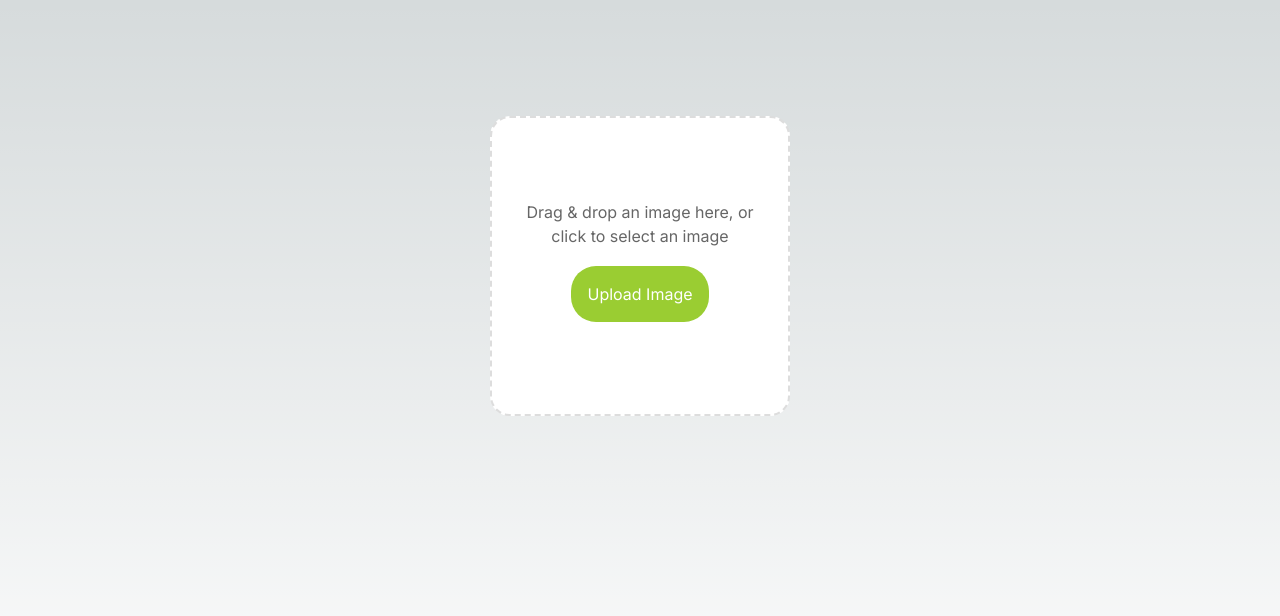
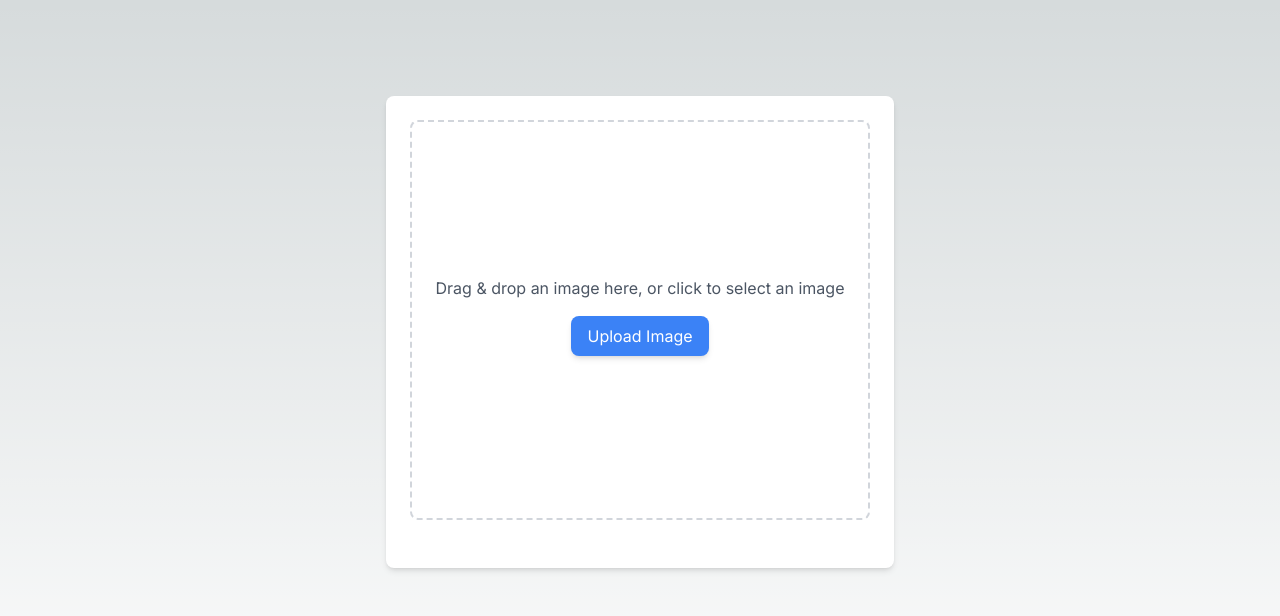
Before and after one commit to j5b4y3r/remove-bg, a Next.js app: page / in a window 1280 px wide. Shown: the top 616 px of the page. Built offline with nearby package versions, Linux system fonts and the light colour scheme.

Commit message:
fixed build issue

```diff
--- a/src/components/remover.tsx
+++ b/src/components/remover.tsx
@@ -1,10 +1,8 @@
-// components/BackgroundRemoval.tsx
+
 'use client'
 import React, { useState, useEffect, useRef } from 'react';
-// import { Button, Typography } from '@material-ui/core';
 import Dropzone from 'react-dropzone';
 import imglyRemoveBackground from '@imgly/background-removal';
-
 
 const BackgroundRemoval: React.FC = () => {
     const [image, setImage] = useState<string | null>(null);
@@ -15,6 +13,7 @@ const BackgroundRemoval: React.FC = () => {
     const imageRef = useRef<HTMLInputElement | null>(null);
     const uploadedImg = useRef<HTMLImageElement | null>(null);
     const [fileSize, setFileSize] = useState<number>(0);
+    const [showUploadSection, setShowUploadSection] = useState<boolean>(true);
 
     useEffect(() => {
         let interval: NodeJS.Timeout;
@@ -27,13 +26,12 @@ const BackgroundRemoval: React.FC = () => {
         return () => clearInterval(interval);
     }, [startTime]);
 
-
     const handleDrop = async (acceptedFiles: File[]) => {
         const file = acceptedFiles[0];
         setImage(URL.createObjectURL(file));
         setResultImage(null);
         setFileSize(file.size);
-        console.log(fileSize)
+        setShowUploadSection(false);
         await removeBackground(file);
     };
 
@@ -41,9 +39,7 @@ const BackgroundRemoval: React.FC = () => {
         try {
             setProcessing(true);
             setStartTime(Date.now());
-            console.log("Processing Image");
             const blob = await imglyRemoveBackground(URL.createObjectURL(file));
-            console.log("Process Complete");
             setResultImage(URL.createObjectURL(blob));
         } catch (error) {
             console.error('Error removing background:', error);
@@ -66,10 +62,6 @@ const BackgroundRemoval: React.FC = () => {
         if (imageRef.current) {
             imageRef.current.click();
         }
-        else {
-            console.log(document.querySelector('#image'))
-        }
-        console.log(imageRef)
     };
 
     const getElapsedTime = () => {
@@ -78,99 +70,83 @@ const BackgroundRemoval: React.FC = () => {
     };
 
     return (
-        <div>
-            {!resultImage && (
+        <div className="flex flex-col items-center justify-center">
+            <div className="w-full min-w-1 max-w-lg p-6 bg-white rounded-lg shadow-md">
+                {showUploadSection && (
                     <Dropzone onDrop={handleDrop}>
                         {({ getRootProps, getInputProps }) => (
-                        <section style={{ display: image ? 'none' : 'block' }}>
-                            <div
+                            <section
+                                className="w-full h-96 flex flex-col items-center justify-center border-2 border-dashed border-gray-300 rounded-lg p-6 mb-6"
+                                style={{ minHeight: '400px' }}
                                 {...getRootProps()}
-                                style={{
-                                    width: '300px',
-                                    height: '300px',
-                                    margin: '20px auto',
-                                    borderRadius: '20px',
-                                    padding: '20px',
-                                    textAlign: 'center',
-                                    cursor: 'pointer',
-                                    backgroundColor: '#fff',
-                                    border: '2px dashed #ddd',
-                                    display: 'flex',
-                                    flexDirection: 'column',
-                                    alignItems: 'center',
-                                    justifyContent: 'center',
-                                }}
                             >
                                 <input {...getInputProps()} style={{display: 'none'}}/>
-                                <p style={{ color: '#666', marginBottom: '10px' }}>
-                                    Drag & drop an image here, or click to select an image
-                                </p>
-                                <button color="primary" style={{ marginBottom: '10px' }}>
-                                    Upload Image
-                                </button>
-                            </div>
+                                <p className="text-gray-600">Drag & drop an image here, or click to select an image</p>
+                                <button className="mt-4 px-4 py-2 bg-blue-500 text-white rounded-lg shadow-md hover:bg-blue-600 transition duration-300 ease-in-out">Upload Image</button>
                             </section>
                         )}
                     </Dropzone>
                 )}
                 {image && !resultImage && (
-                <div style={{justifyContent: 'center', position: 'relative', textAlign: 'center', marginTop: '20px', width: '100%', height: '100%' }}>
-
-                    <div
-                        style={{
-                            position: 'absolute',
-                            top: '-2px',
-                            left: 0,
-                            width: '100%',
-                            height: '2px',
-                            backgroundColor: '#f6c57c',
-                            borderRadius: '0',
-                            zIndex: 2,
-                            animation: 'scanner 4s linear infinite',
-                            boxShadow: '0px 0px 10px 5px #FFB74D',
-                        }}
-                    ></div>
-                    <img ref={uploadedImg}
+                    <div style={{minWidth: "450px", opacity: "0.7", backgroundColor: 'black'}} className="w-full min-w-10 h-96 relative flex justify-center items-center border-2 border-gray-300 rounded-lg p-6 mb-6">
+                        <article
+                            style={{position: 'absolute', top: '50%', left: '50%', transform: 'translate(-50%, -50%)'}}>
+                            <svg className="animate-spin h-10 w-10 mr-3 text-blue-500"
+                                 xmlns="http://www.w3.org/2000/svg" fill="none" viewBox="0 0 24 24">
+                                <circle className="opacity-25" cx="12" cy="12" r="10" stroke="currentColor"
+                                        strokeWidth="4"></circle>
+                                <path className="opacity-75" fill="currentColor"
+                                      d="M4 12a8 8 0 018-8V0C5.373 0 0 5.373 0 12h4zm2 5.291A7.962 7.962 0 014 12H0c0 3.042 1.135 5.824 3 7.938l3-2.647z"></path>
+                            </svg>
+                        </article>
+                        <img
+                            ref={uploadedImg}
                             src={image}
                             alt="Uploaded"
-                        style={{ maxWidth: '100%', maxHeight: '300px', borderRadius: '0', border: '1px solid black', zIndex: 0 }}
+                            className="max-w-full max-h-full"
                         />
+                        <div className="absolute w-full h-full border-2 border-yellow-400 animate-scanner"></div>
                     </div>
                 )}
                 {resultImage && (
-                <div style={{justifyContent: "center", textAlign: 'center', marginTop: '20px', width: '100%', height: '100%' }}>
-                    <img src={resultImage} alt="Result" style={{border: '1px solid black', maxWidth: '100%', maxHeight: '300px' }} />
-                    <div style={{marginTop: '16px'}}>
+                    <div style={{minWidth: '450px'}}>
+                    <div
+                            className="w-full h-96 relative flex flex-col justify-center items-center border-2 border-gray-300 rounded-lg p-6 mb-6">
+                            <img
+                                src={resultImage}
+                                alt="Result"
+                                className="max-w-full max-h-full"
+                            />
+                        </div>
+                        <div className="mt-4 justify-end text-end">
+                            <input
+                                id="image"
+                                ref={imageRef}
+                                type="file"
+                                style={{display: 'none'}}
+                                onChange={(e) => handleDrop(Array.from(e.target.files || []))}
+                            />
                             <button
-                            color="primary"
+                                onClick={handleUploadNewImage}
+                                className="px-4 py-2 bg-gray-300 text-gray-800 rounded-lg shadow-md ml-2 hover:bg-gray-400 transition duration-300 ease-in-out"
+                            >
+                                Upload New Image
+                            </button>
+                            <button
                                 onClick={handleDownload}
-                            style={{
-                                textTransform: 'none',
-                                borderRadius: '999px',
-                                padding: '12px 24px',
-                                marginRight: '10px'
-                            }}
+                                className="px-4 py-2 bg-blue-500 text-white rounded-lg shadow-md mr-2 hover:bg-blue-600 transition duration-300 ease-in-out"
                             >
                                 Download
-                        </button>
-                        <input id='image' ref={imageRef} type='file' style={{display: 'none'}} onChange={(e) => handleDrop(e.target.files)}/>
-                        <button
-                            color="primary"
-                            onClick={handleUploadNewImage}
-                            style={{textTransform: 'none', borderRadius: '999px', padding: '12px 24px'}}
-                        >
-                            Upload New Image
                             </button>
                         </div>
                     </div>
                 )}
                 {processing && (
-                <div style={{ textAlign: 'center', marginTop: '20px' }}>
-                    <p style={{ color: '#666', marginBottom: '10px' }}>
-                        {getElapsedTime()}
-                    </p>
+                    <div className="text-center mt-6">
+                        <p className="text-gray-600">{getElapsedTime()}</p>
                     </div>
                 )}
+            </div>
             <style>
                 {`
                     @keyframes scanner {
```
Lines whose indentation alone changed are shown as unchanged.
